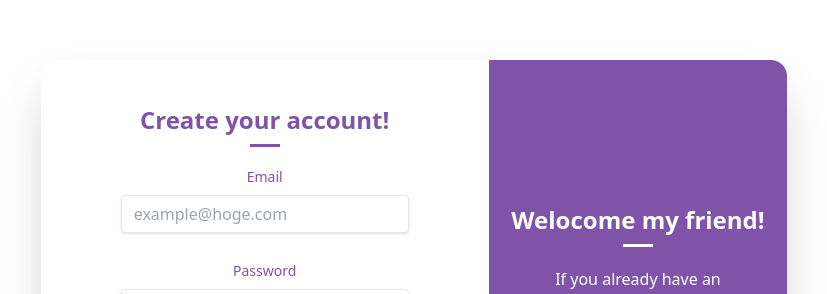
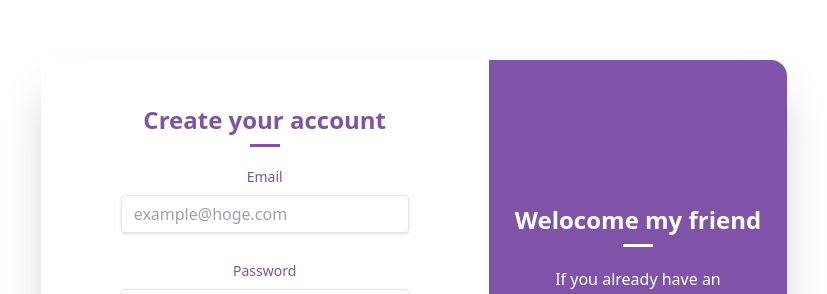
Before and after one commit to eyescreamm/pitch-training-app, a Next.js app: page /signup in a window 1280 px wide. Shown: the part 102-396 px from the top of the page, without its empty margins (226-1053 px from the left). Built offline with nearby package versions, Linux system fonts and the light colour scheme; no server answers.

Commit message:
docs: delete "!"

```diff
--- a/pages/signup.tsx
+++ b/pages/signup.tsx
@@ -26,14 +26,12 @@ const signup = () => {
   const signup = async (email: string, password: string) => {
     try {
       setIsProcessingSignup(true);
-      console.log("signup関数");
       const userCredential = await createUserWithEmailAndPassword(
         auth,
         email,
         password
       );
       setIsProcessingSignup(false);
-      console.log("ユーザ登録成功");
     } catch (e) {
       console.error(e);
     }
@@ -46,7 +44,6 @@ const signup = () => {
   }) => {
     if (password === confirmationPassword) {
       signup(email, password);
-      console.log("passの一致確認");
     } else {
       alert("パスワードが一致しません");
     }
@@ -61,7 +58,7 @@ const signup = () => {
       <div className="flex w-2/3 rounded-2xl shadow-2xl max-w-4xl">
         <form className="theme-alt bg-white w-3/5 px-20 pt-6 pb-8 mb-4">
           <div className="py-5">
-            <p className="font-bold pb-2 text-2xl">Create your account!</p>
+            <p className="font-bold pb-2 text-2xl">Create your account</p>
             <div className="theme line"></div>
           </div>
           <div className="mb-4">
@@ -105,7 +102,7 @@ const signup = () => {
         </form>
         <div className="w-2/5 py-20 theme rounded-tr-2xl rounded-br-2xl">
           <div className="pb-5 pt-16">
-            <p className="font-bold pb-2 text-2xl">Welocome my friend!</p>
+            <p className="font-bold pb-2 text-2xl">Welocome my friend</p>
             <div className="theme-alt line"></div>
           </div>
           <div className="px-12">
```
